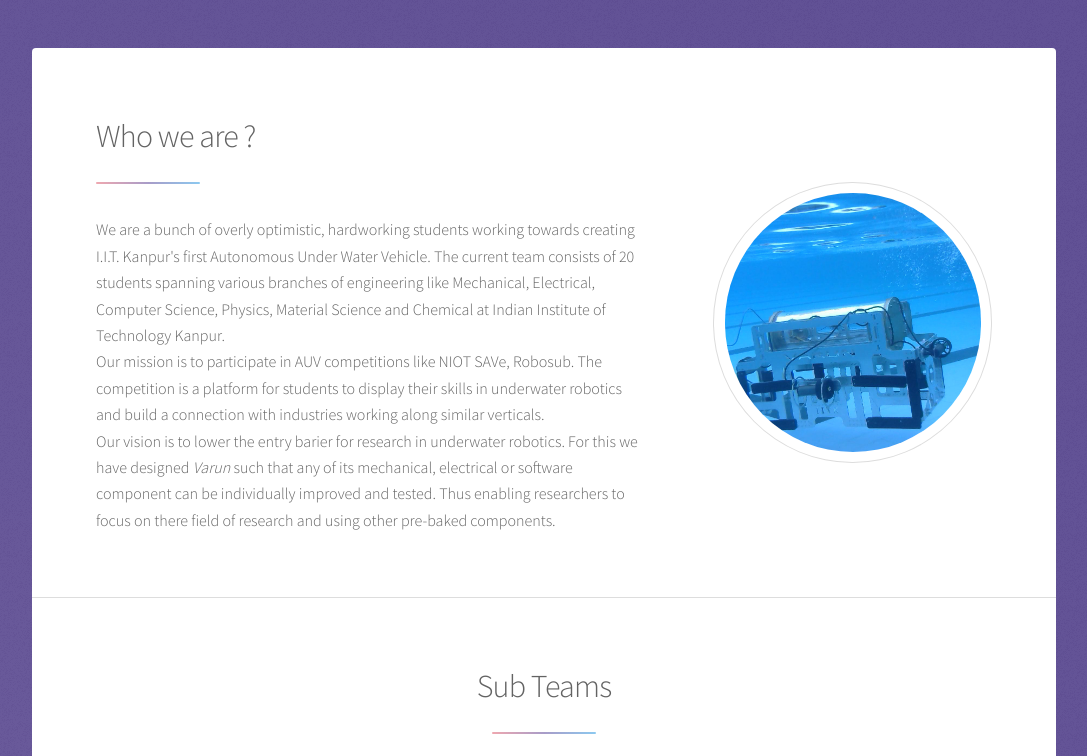
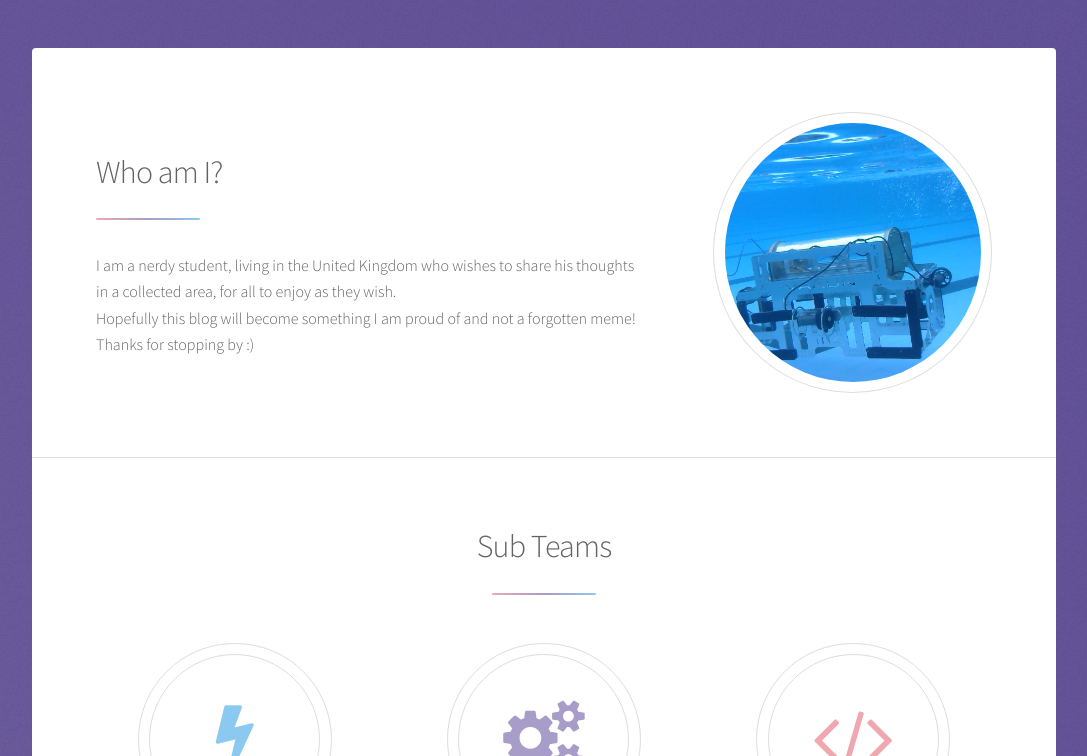
Before and after one commit to BeardOfBlondeness/MichaelP59024.github.io, a Jekyll site: the page built from index.html, in a window 1280 px wide and 900 px high, scrolled down 292 px, cut to the strip 144-900 px from the top of the window. Shown: the whole strip, without its empty margins (96-1183 px from the left). Built offline with Jekyll 4.4.1, drawn with Linux system fonts in a browser that asks for light colours.

Commit message:
changed main paragraph

```diff
--- a/index.html
+++ b/index.html
@@ -11,9 +11,9 @@ layout: default
                 <div class="spotlight">
                     <div class="content">
                         <header class="major">
-                            <h2>Who we are ?</h2>
+                            <h2>Who am I?</h2>
                         </header>
-                        <p>We are a bunch of overly optimistic, hardworking students working towards creating I.I.T. Kanpur's first Autonomous Under Water Vehicle. The current team consists of 20 students spanning various branches of engineering like Mechanical, Electrical, Computer Science, Physics, Material Science and Chemical at Indian Institute of Technology Kanpur.<br>Our mission is to participate in AUV competitions like NIOT SAVe, Robosub. The competition is a platform for students to display their skills in underwater robotics and build a connection with industries working along similar verticals. <br>Our vision is to lower the entry barier for research in underwater robotics. For this we have designed <i>Varun</i> such that any of its mechanical, electrical or software component can be individually improved and tested. Thus enabling researchers to focus on there field of research and using other pre-baked components.</p>
+                        <p>I am a nerdy student, living in the United Kingdom who wishes to share his thoughts in a collected area, for all to enjoy as they wish.<br> Hopefully this blog will become something I am proud of and not a forgotten meme! Thanks for stopping by :) </p>
                     </div>
                     <span class="image"><img src="images/vehicles/varun.jpg" alt="varun" /></span>
                 </div>
```
